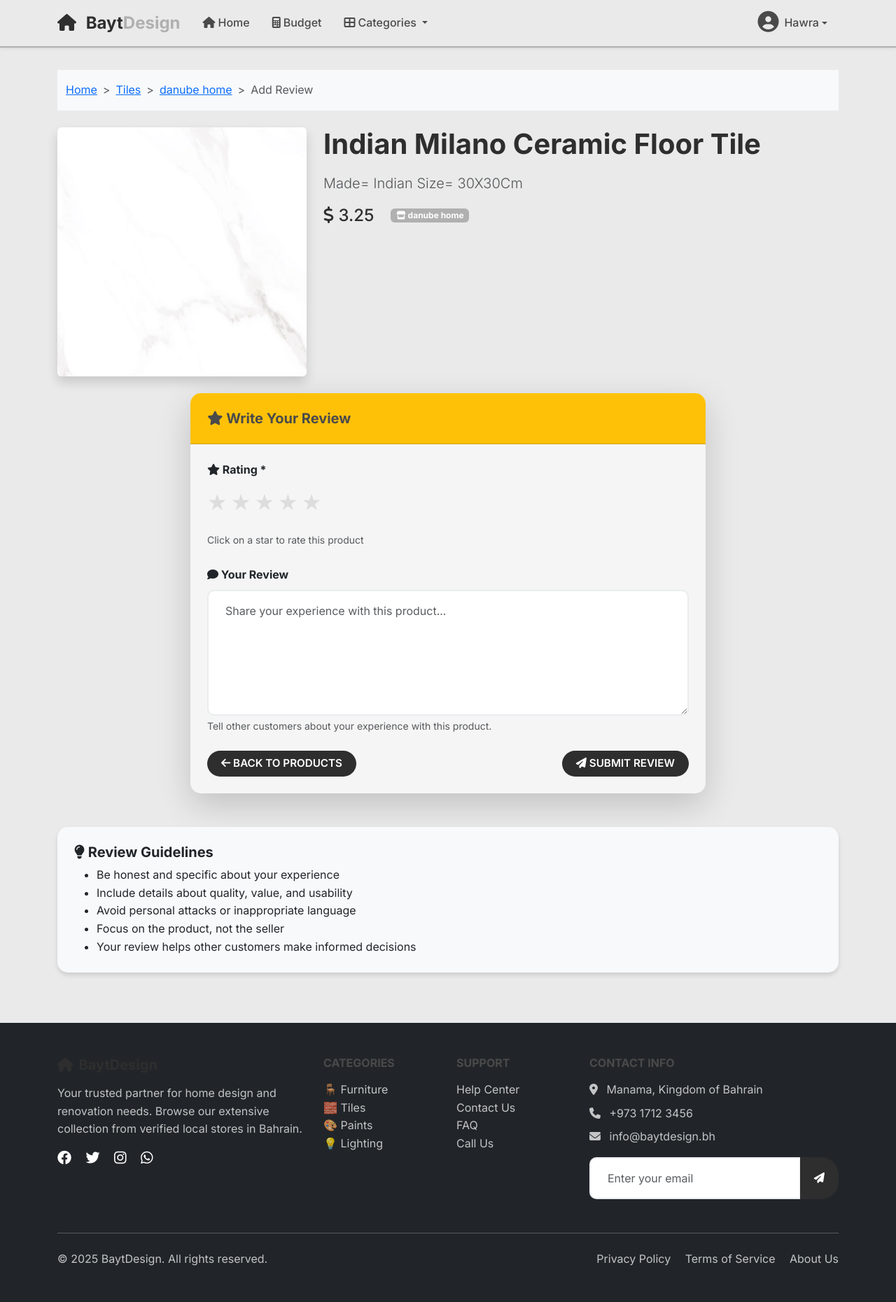
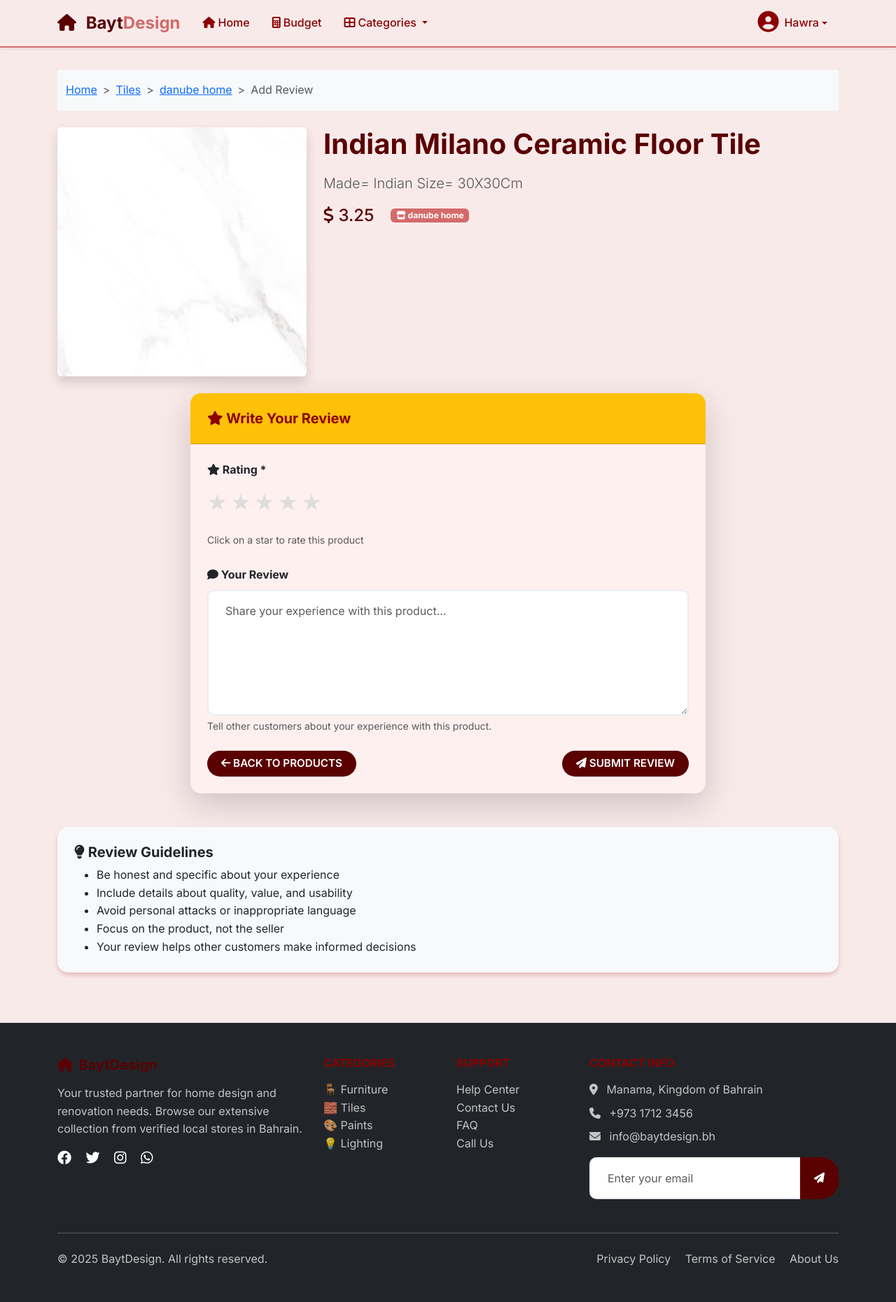
Before and after one commit to hawraayoob/BaytDesign, a Django app: page /add-review/28/ in a window 1280 px wide. Shown: the whole page at 70% size. Run offline with Django 5.2, Linux system fonts and the light colour scheme; a user stored in the database is signed in; data comes from the database, SQL or seed files in the repository.

Commit message:
update with nice marron

```diff
--- a/main_app/static/css/base.css
+++ b/main_app/static/css/base.css
@@ -1,11 +1,11 @@
 :root {
-    /* Neutral Gray Palette */
-    --primary-color: #4A4A4A;       /* Dark Gray */
-    --primary-light: #7A7A7A;       /* Medium Gray */
-    --primary-dark: #2E2E2E;        /* Almost Black */
+    /* Red Color Palette */
+    --primary-color: #8B0000;       /* Dark Red */
+    --primary-light: #B22222;       /* Firebrick */
+    --primary-dark: #5A0000;        /* Deep Red */
 
-    --secondary-color: #B0B0B0;     /* Light Gray */
-    --accent-color: #EAEAEA;        /* Soft Background Gray */
+    --secondary-color: #D46A6A;     /* Soft Red/Muted Rose */
+    --accent-color: #F9EAEA;        /* Light Red Background */
 
     --font-primary: 'Inter', sans-serif;
     --font-heading: 'Inter', serif;
@@ -23,11 +23,11 @@
     --radius-xl: 1rem;
     --radius-round: 50%;
 
-    --shadow-sm: 0 1px 3px rgba(0,0,0,0.08);
-    --shadow-md: 0 4px 6px rgba(0,0,0,0.12);
-    --shadow-lg: 0 10px 15px rgba(0,0,0,0.15);
+    --shadow-sm: 0 1px 3px rgba(139,0,0,0.15);
+    --shadow-md: 0 4px 6px rgba(139,0,0,0.2);
+    --shadow-lg: 0 10px 15px rgba(139,0,0,0.25);
 
-    --btn-hover-shadow: 0 6px 15px rgba(0,0,0,0.15);
+    --btn-hover-shadow: 0 6px 15px rgba(139,0,0,0.25);
 }
 
 
@@ -165,7 +165,7 @@ h2, h3, h4, h5, h6 {
 
 
 .card {
-    background: #F5F5F5;
+    background: #FFF0F0;
     border: none;
     border-radius: var(--radius-xl);
     box-shadow: var(--shadow-md);
```
